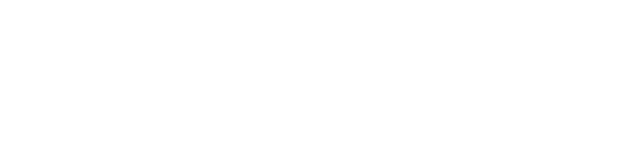
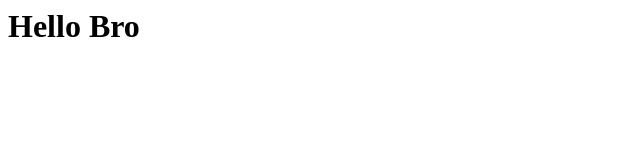
Before and after one commit to MahrAbrarThind/localRepo, a plain HTML site: page index.html in a window 1280 px wide. Shown: the whole page, without its empty margins (0-640 px from the left). Drawn offline with Linux system fonts and the light colour scheme.

Commit message:
added an index.css file

```diff
--- /dev/null
+++ b/index.css
@@ -0,0 +1,3 @@
+h1{
+    color: black;
+}
--- a/index.html
+++ b/index.html
@@ -1,3 +1,6 @@
+<h1>Hello Bro</h1>
+
+
 <!-- git init   for initializing git in a folder  -->
 <!-- git remote add origin LINK    (of the https of the repo created in git hub)  -->
 <!-- git remote -v   to verify the remote -->
```
